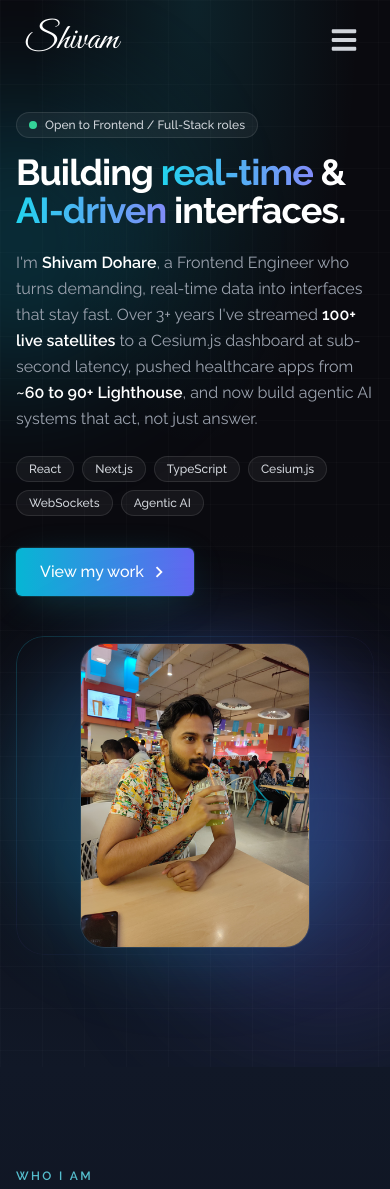
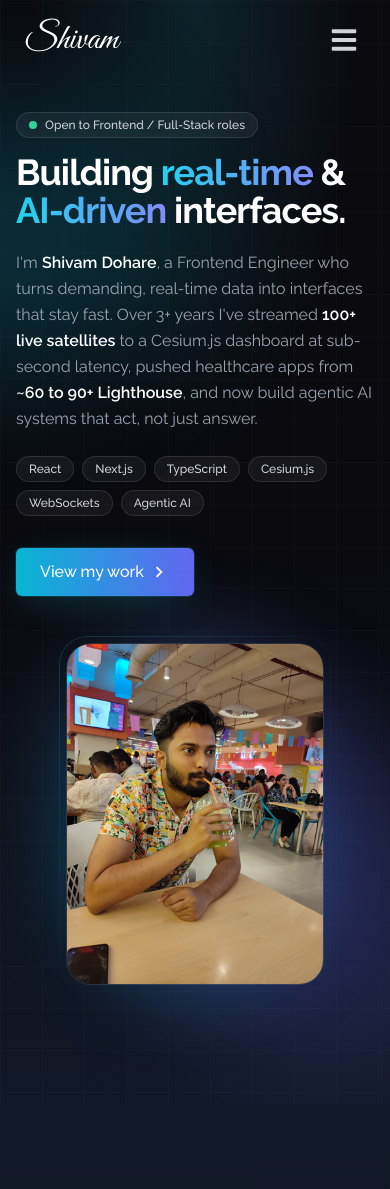
Before and after one commit to shivamdohare/My-Portfolio, a React (Create React App) app: page / in a window 390 px wide. Shown: the top 1189 px of the page. Built offline with nearby package versions, Linux system fonts and the light colour scheme.

Commit message:
hero image

```diff
--- a/src/components/Home.jsx
+++ b/src/components/Home.jsx
@@ -91,7 +91,7 @@ const Home = () => {
             <img
               src={HeroImage}
               alt="Shivam Dohare"
-              className="mx-auto w-2/3 rounded-3xl ring-1 ring-white/10 transition-transform duration-500 hover:scale-[1.03] md:w-[20rem]"
+              className="mx-auto w-full max-w-[16rem] rounded-3xl object-cover ring-1 ring-white/10 transition-transform duration-500 hover:scale-[1.03] md:w-[20rem] md:max-w-none"
             />
           </div>
         </div>
```
